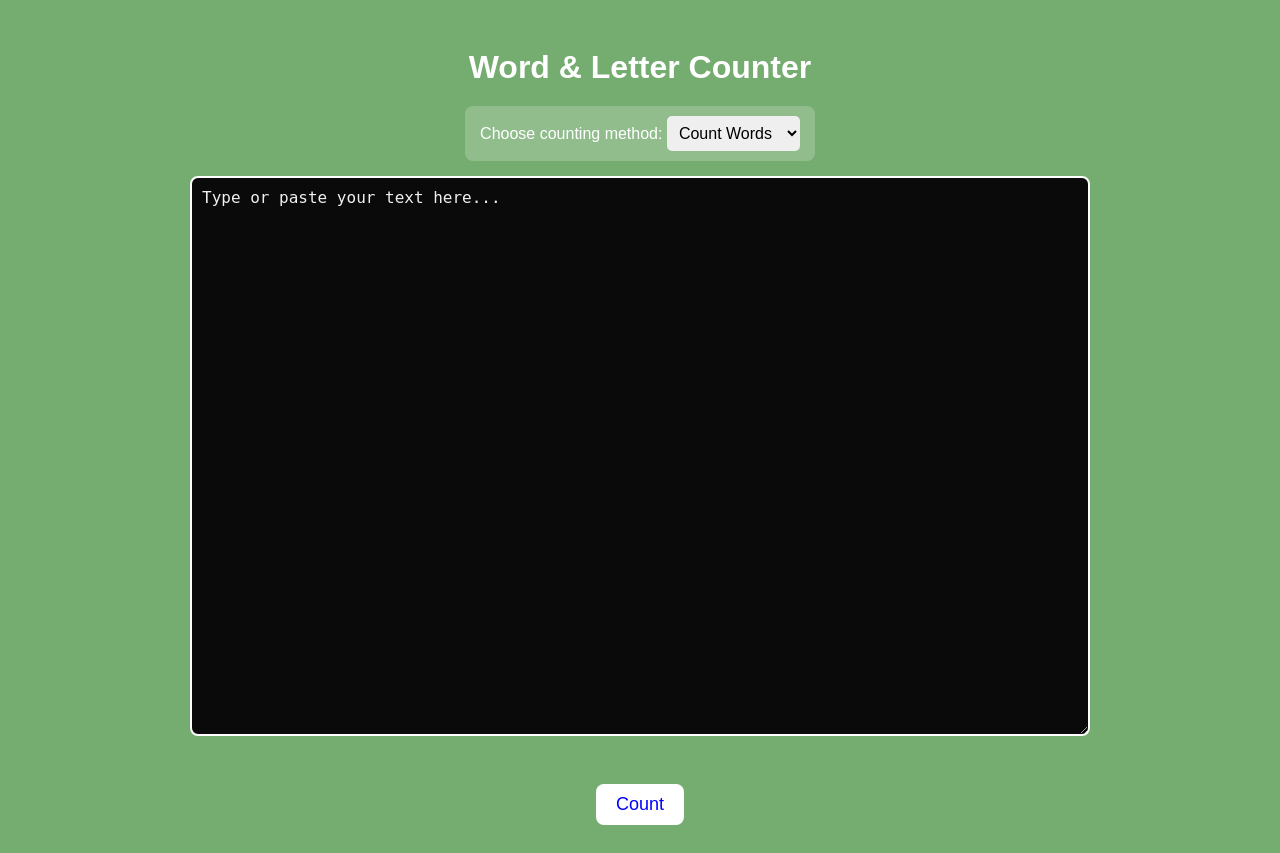
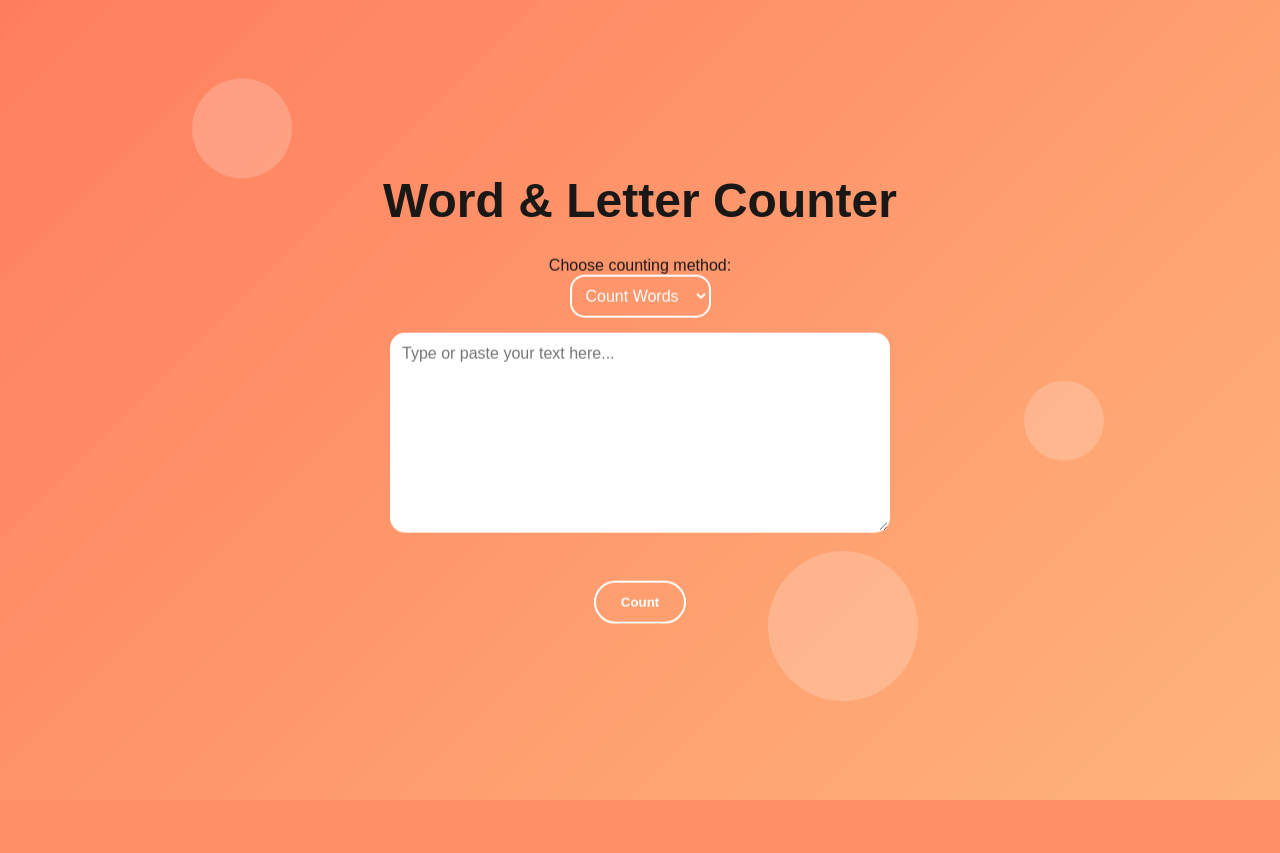
Before and after one commit to Scopielala/Django-Word-Counter, a Django app: page / in a window 1280 px wide. After the commit the page ends 800 px from the top, so only its background shows below. Run offline with Django 5.2, Linux system fonts and the light colour scheme.

Commit message:
Added some new features to the App

```diff
--- a/word_counter_project/counter/templates/counter/home.html
+++ b/word_counter_project/counter/templates/counter/home.html
@@ -5,16 +5,30 @@
     <meta name="viewport" content="width=device-width, initial-scale=1.0" />
     <title>Word Counter</title>
     <style>
+      /* Basic reset */
+      * {
+        margin: 0;
+        padding: 0;
+        box-sizing: border-box;
+        font-family: "Arial", sans-serif;
+      }
+
       body {
-        background-color: rgb(117, 172, 112);
-        color: white;
+        height: 100vh;
+        display: flex;
+        justify-content: center;
+        align-items: center;
+        flex-direction: column;
+        background: linear-gradient(135deg, #ff7e5f, #feb47b);
+        color: rgb(26, 23, 23);
         text-align: center;
-        font-family: Arial, sans-serif;
-        padding: 20px;
+        overflow: hidden;
       }
 
       h1 {
-        margin-bottom: 20px;
+        font-size: 3rem;
+        margin-bottom: 2rem;
+        animation: fadeInDown 1.2s ease forwards;
       }
 
       form {
@@ -22,74 +36,163 @@
         flex-direction: column;
         align-items: center;
         gap: 15px;
+        animation: fadeInUp 1.5s ease forwards,
+          floatForm 3s ease-in-out infinite;
+      }
+
+      .option-box {
+        display: flex;
+        flex-direction: column;
+        align-items: center;
+      }
+
+      select {
+        padding: 10px;
+        border-radius: 15px;
+        border: 2px solid white;
+        background: transparent;
+        color: white;
+        font-size: 1rem;
+        transition: all 0.3s ease;
+      }
+
+      select:focus {
+        border-color: #feb47b;
       }
 
       textarea {
-        background-color: rgb(9, 10, 9);
-        color: white;
+        width: 500px;
+        height: 200px;
+        border-radius: 15px;
         border: 2px solid white;
-        border-radius: 8px;
         padding: 10px;
-        width: 90%;
-        max-width: 900px;
-        height: 70vh;
-        resize: vertical;
-        font-size: 16px;
-        box-sizing: border-box;
+        font-size: 1rem;
+        text-align: left;
+        transition: all 0.3s ease;
+        animation: fadeInUp 1.5s ease forwards;
+        spellcheck: false;
+        cursor: text; /* Explicit text cursor */
       }
 
-      textarea::placeholder {
-        color: #f0f0f0;
-        opacity: 1;
+      textarea:focus {
+        border-color: #feb47b;
+        background-color: rgba(255, 255, 255, 0.1);
+        box-shadow: 0 0 10px #feb47b;
+        outline: none;
+      }
+
+      /* Fix browser autofill yellow */
+      textarea:-webkit-autofill {
+        -webkit-box-shadow: 0 0 0px 1000px transparent inset !important;
+        -webkit-text-fill-color: white !important;
       }
 
       button {
-        background-color: white;
-        color: blue;
-        border: none;
-        padding: 10px 20px;
-        border-radius: 8px;
-        font-size: 18px;
+        padding: 12px 25px;
+        border: 2px solid white;
+        border-radius: 25px;
+        background: transparent;
+        color: white;
+        font-weight: bold;
         cursor: pointer;
-        transition: 0.3s ease;
+        transition: all 0.3s ease;
+        animation: fadeInUp 1.5s ease forwards;
       }
 
       button:hover {
-        background-color: rgba(22, 21, 21, 0.582);
+        background-color: white;
+        color: #feb47b;
+        transform: scale(1.1);
       }
 
-      .option-box {
-        background: rgba(255, 255, 255, 0.2);
-        padding: 10px 15px;
-        border-radius: 8px;
+      /* Floating background circles */
+      .circle {
+        position: absolute;
+        border-radius: 50%;
+        opacity: 0.2;
+        animation: float 6s ease-in-out infinite;
+      }
+      .circle1 {
+        width: 100px;
+        height: 100px;
+        background: #fff;
+        top: 10%;
+        left: 15%;
+        animation-delay: 0s;
+      }
+      .circle2 {
+        width: 150px;
+        height: 150px;
+        background: #fff;
+        top: 70%;
+        left: 60%;
+        animation-delay: 2s;
+      }
+      .circle3 {
+        width: 80px;
+        height: 80px;
+        background: #fff;
+        top: 50%;
+        left: 80%;
+        animation-delay: 4s;
       }
 
-      select {
-        padding: 8px;
-        border-radius: 5px;
-        border: none;
-        font-size: 16px;
+      /* Animations */
+      @keyframes fadeInDown {
+        0% {
+          opacity: 0;
+          transform: translateY(-50px);
+        }
+        100% {
+          opacity: 1;
+          transform: translateY(0);
+        }
+      }
+      @keyframes fadeInUp {
+        0% {
+          opacity: 0;
+          transform: translateY(50px);
+        }
+        100% {
+          opacity: 1;
+          transform: translateY(0);
+        }
+      }
+      @keyframes float {
+        0%,
+        100% {
+          transform: translateY(0px);
+        }
+        50% {
+          transform: translateY(-20px);
+        }
+      }
+      @keyframes floatForm {
+        0%,
+        100% {
+          transform: translateY(0px);
+        }
+        50% {
+          transform: translateY(-10px);
+        }
       }
 
-      @media (max-width: 600px) {
-        textarea {
-          font-size: 14px;
-          height: 60vh;
-        }
-
-        button {
-          font-size: 16px;
-          padding: 8px 16px;
-        }
+      .error {
+        color: #ff6b6b;
+        margin-bottom: 10px;
       }
     </style>
   </head>
   <body>
+    <!-- Floating circles -->
+    <div class="circle circle1"></div>
+    <div class="circle circle2"></div>
+    <div class="circle circle3"></div>
+
     <h1>Word & Letter Counter</h1>
 
     <form id="counterForm" action="{% url 'count' %}" method="POST">
       {% csrf_token %}
-
       <div class="option-box">
         <label for="count_type">Choose counting method:</label>
         <select id="count_type" name="count_type">
@@ -101,31 +204,31 @@
       <textarea
         name="text"
         id="textInput"
-        rows="40"
-        cols="80"
         placeholder="Type or paste your text here..."
+        rows="10"
+        cols="50"
       ></textarea>
       <br />
       <button type="submit">Count</button>
     </form>
 
     <script>
-      document
-        .getElementById("textInput")
-        .addEventListener("keydown", function (event) {
+      // Submit form on Enter (without Shift)
+      const textarea = document.getElementById("textInput");
+      const form = document.getElementById("counterForm");
+
+      textarea.addEventListener("keydown", function (event) {
         if (event.key === "Enter" && !event.shiftKey) {
           event.preventDefault();
-            document.getElementById("counterForm").submit();
+          form.submit();
         }
       });
 
-      document
-        .getElementById("counterForm")
-        .addEventListener("submit", function (event) {
-          const text = document.getElementById("textInput").value.trim();
-          if (text === "") {
+      // Prevent empty submission
+      form.addEventListener("submit", function (event) {
+        if (textarea.value.trim() === "") {
           event.preventDefault();
-            alert("You dey whine!");
+          alert("Please enter text to count!");
         }
       });
     </script>
```
Also changed, not shown: word_counter_project/counter/templates/counter/result.html (+131 -51 lines). Lines whose indentation alone changed are shown as unchanged.
